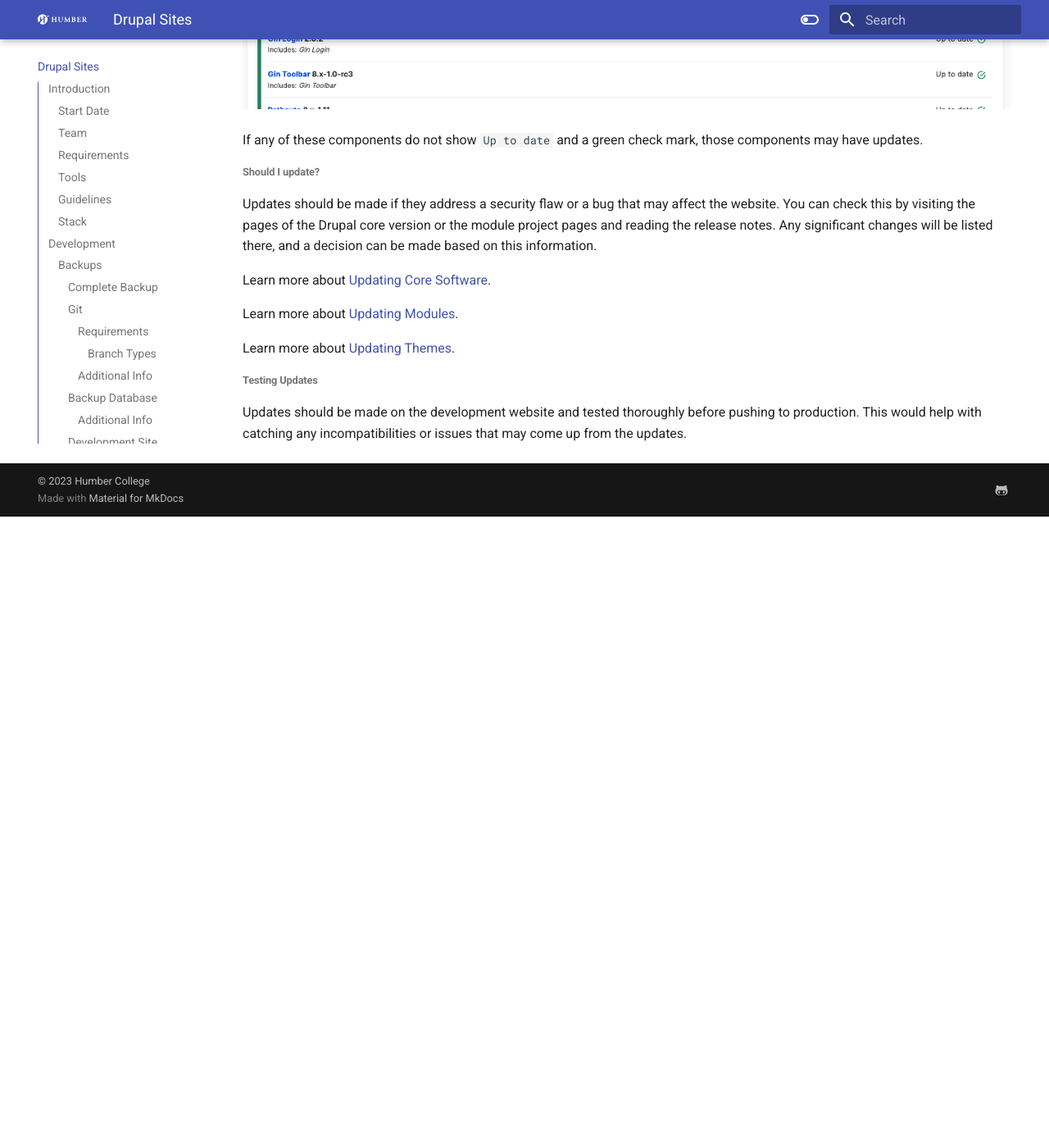
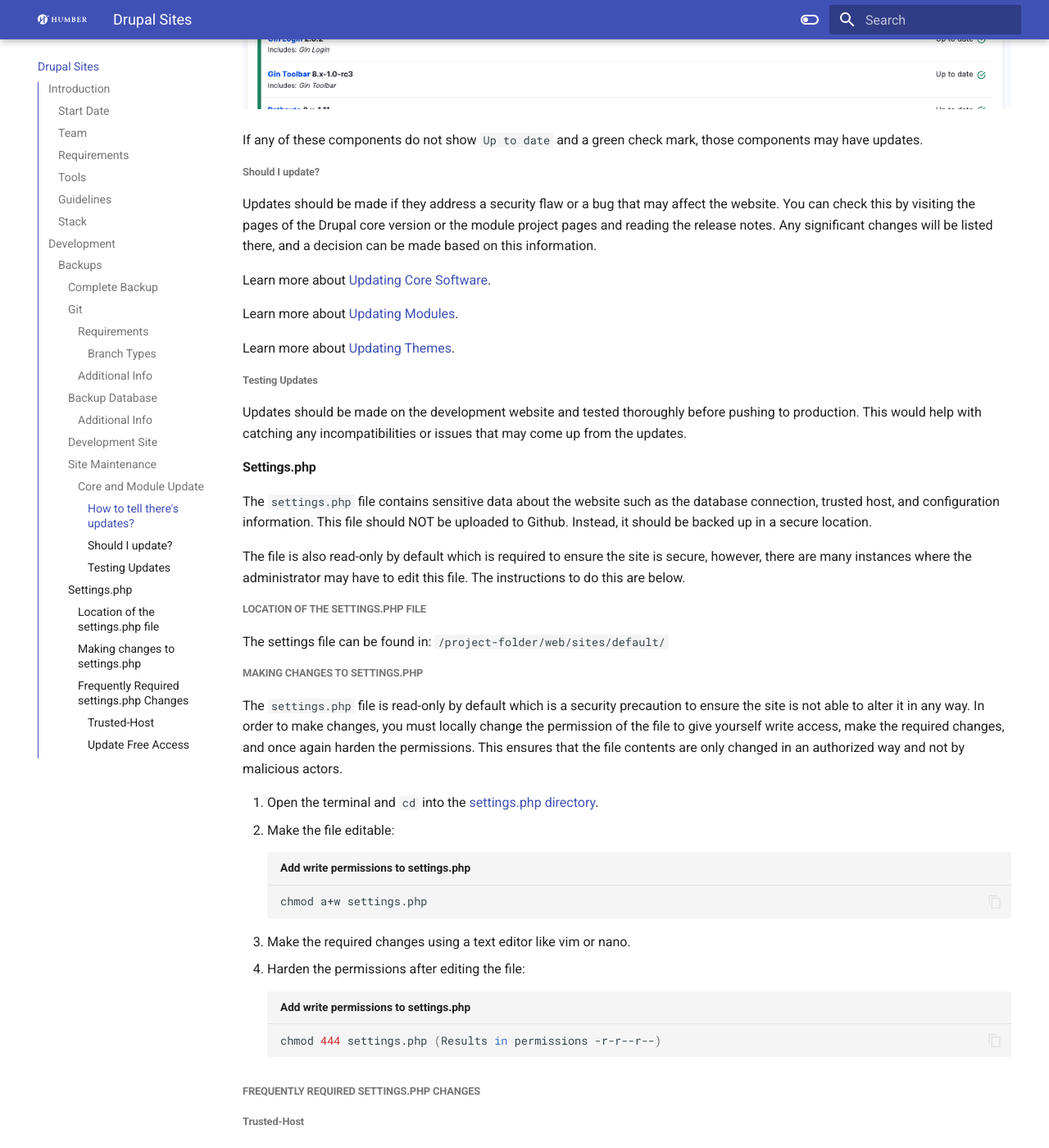
Before and after one commit to GeorgeCiesinski/custom-drupal-docs, an MkDocs documentation site: the page built from docs/drupal-sites.md, in a window 1280 px wide and 1400 px high, scrolled down 4843 px. Shown: the whole window at 82% size. Built offline with MkDocs 1.6.1 and Material for MkDocs 9.7.7, drawn with Linux system fonts in a browser that asks for light colours; before the commit the page ends 5473 px from its top, so only the background shows below that; some of the changed text lies outside the part shown.

````diff
--- a/docs/drupal-sites.md
+++ b/docs/drupal-sites.md
@@ -186,3 +186,59 @@ Learn more about [Updating Themes](https://www.drupal.org/docs/user_guide/en/sec
 ###### Testing Updates
 
 Updates should be made on the development website and tested thoroughly before pushing to production. This would help with catching any incompatibilities or issues that may come up from the updates.
+
+#### Settings.php
+
+The `settings.php` file contains sensitive data about the website such as the database connection, trusted host, and configuration information.
+This file should NOT be uploaded to Github. Instead, it should be backed up in a secure location.
+
+The file is also read-only by default which is required to ensure the site is secure, however, there are many instances where the administrator may have to edit this file. The instructions to do this are below.
+
+##### Location of the settings.php file
+
+The settings file can be found in: `/project-folder/web/sites/default/`
+
+##### Making changes to settings.php
+
+The `settings.php` file is read-only by default which is a security precaution to ensure the site is not able to alter it in any way. In order to make changes, you must locally change the permission of the file to give yourself write access, make the required changes, and once again harden the permissions. This ensures that the file contents are only changed in an authorized way and not by malicious actors.
+
+1.	Open the terminal and `cd` into the [settings.php directory](#location-of-the-settingsphp-file).
+2.	Make the file editable:
+
+    ```shell title="Add write permissions to settings.php"
+    chmod a+w settings.php
+    ```
+
+3. Make the required changes using a text editor like vim or nano.
+4. Harden the permissions after editing the file:
+
+    ```shell title="Add write permissions to settings.php"
+    chmod 444 settings.php (Results in permissions -r-r--r--)
+    ```
+
+##### Frequently Required settings.php Changes
+
+###### Trusted-Host
+
+The trusted host settings tell the website which hosts are authorized to access the site. This is an important security measure to ensure that fraudulent hosts cannot be used to access the site or create unauthorized clones.
+
+This setting essentially tells the site which URL is allowed to access the site, and it affects both the production/live version of the site and the local development version. In the event that the host name changes, the trusted host settings must be modified to reflect this.
+
+The trusted host setting looks like this in settings.php:
+
+```shell title="Trusted-host settings" linenums="1"
+$settings['trusted_host_patterns'] = [
+  '^www\.its-cab\.test$',
+  '^its-cab\.test$'
+];
+```
+
+This is an array containing multiple comma-separated lines with the various host patterns. The standard is to indent each line with two spaces. The patterns themselves are defined using REGEX.
+
+###### Update Free Access
+
+This setting is used during core updates.
+
+Todo:
+
+* Complete this section
````
